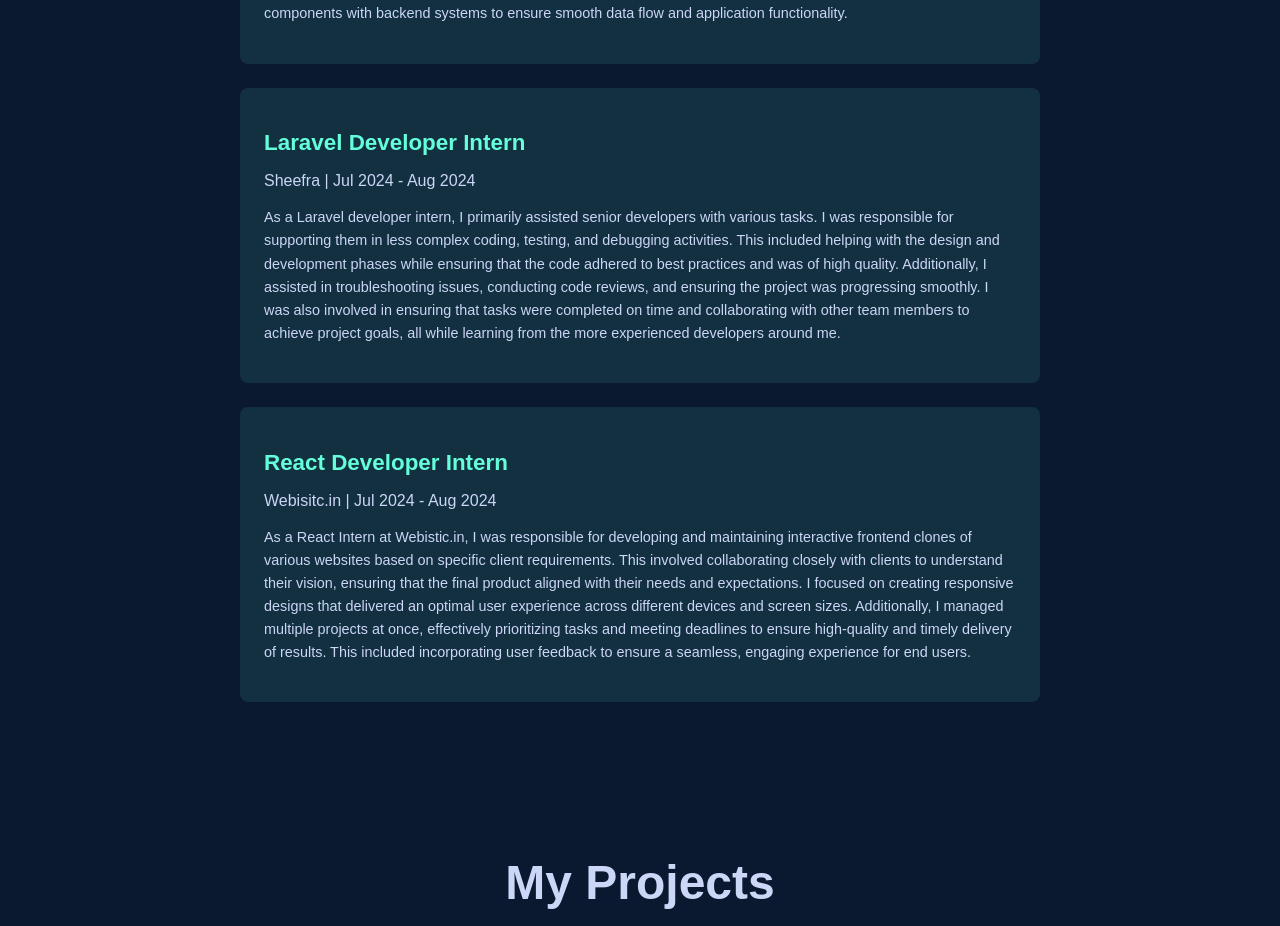
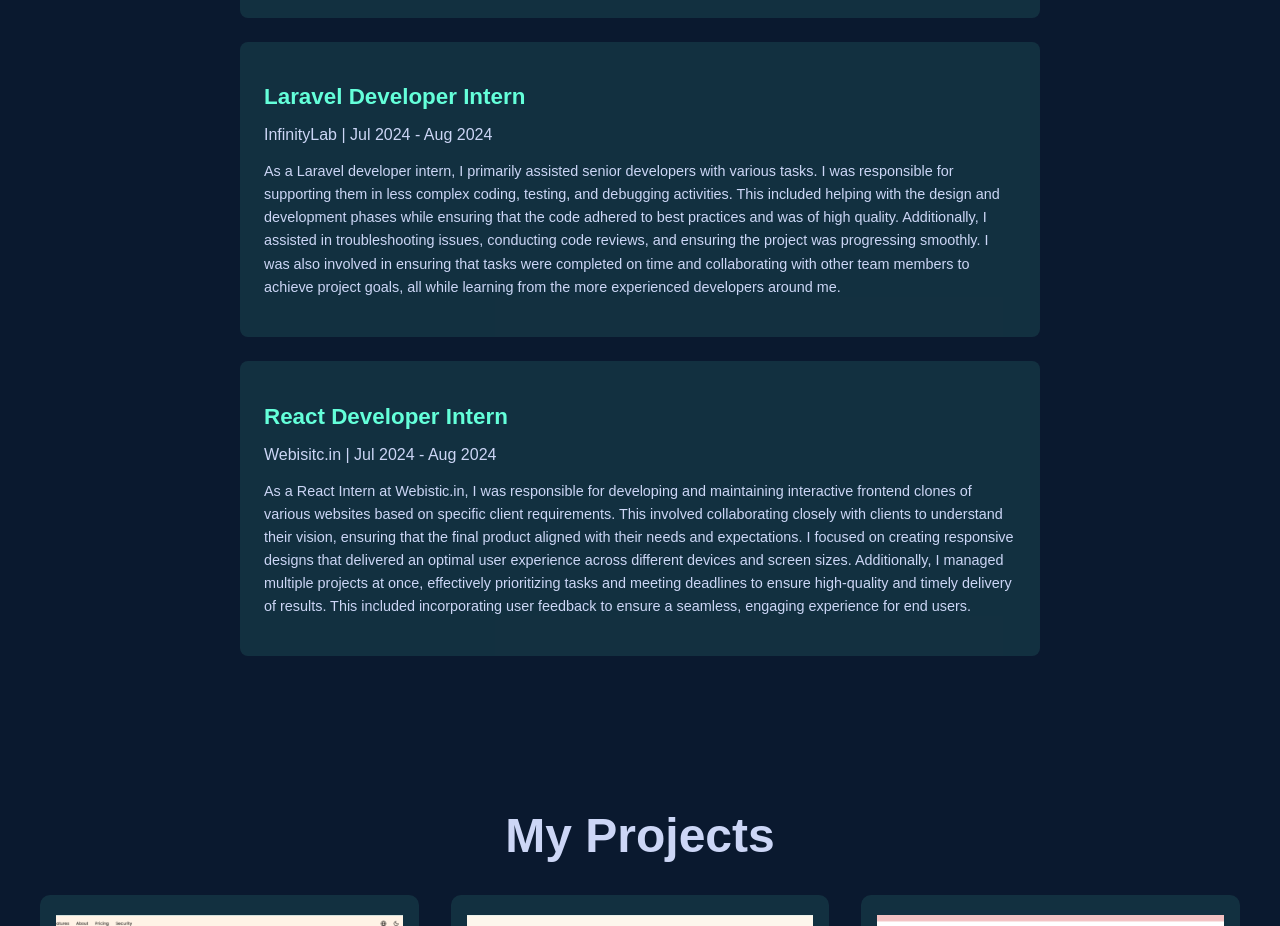
Before and after one commit to hania-cs/MyPortfolio, a React (Vite) app: page / in a window 1280 px wide. Shown: the part 2666-3592 px from the top of the page. Built offline with nearby package versions, Linux system fonts and the light colour scheme; a web font is replaced by a local one.

Commit message:
edit exp

```diff
--- a/src/components/AboutSection.jsx
+++ b/src/components/AboutSection.jsx
@@ -22,13 +22,13 @@ export default function AboutSection() {
   const tabContent = {
     experiences: [
 
-      { title: 'Web Developer Intern', company: 'OctoVertex', period: 'Dec 2024 - Present', description: 'As a Web Dveloper Intern at OctoVertexDeveloped and launched a responsive WordPress website for a medical clinic (BlossomBloom) based on client-provided designs, under direct mentorship from the company founder., I have worked on several WordPress projects, contributing to the development and management of websites. I took full responsibility for one WordPress project, working on it from start to finish, ensuring all aspects were handled with care and attention to detail. In addition, I collaborated with a fellow intern on another project, which is still under construction, and assisted my senior team members on two other ongoing projects. This role has allowed me to gain hands-on experience in WordPress development, including design, plugin integration, and website maintenance.' },
+      { title: 'Web Developer Intern', company: 'OctoVertex', period: 'Dec 2024 - Present', description: 'As a Web Dveloper Intern at OctoVertexDeveloped and launched a responsive WordPress website for a medical clinic (BlossomBloom) based on client-provided designs, under direct mentorship from the company founder., I have worked on several WordPress projects, contributing to the development and management of websites. I took full responsibility for one WordPress project, working on it from start to finish, ensuring all aspects were handled with care and attention to detail. Currently working on another Laravel project.' },
 
 
       { title: 'WordPress Developer Intern', company: 'Sheefra', period: 'May 2024 - Present', description: 'As a WordPress Intern at Sheefra, I have worked on several WordPress projects, contributing to the development and management of websites. I took full responsibility for one WordPress project, working on it from start to finish, ensuring all aspects were handled with care and attention to detail. In addition, I collaborated with a fellow intern on another project, which is still under construction, and assisted my senior team members on two other ongoing projects. This role has allowed me to gain hands-on experience in WordPress development, including design, plugin integration, and website maintenance.' },
       { title: 'Frontend Developer', company: 'ThePixelCompany', period: 'Aug 2024 - Oct 2024', description: 'As a Junior Front-End Developer, I was responsible for collaborating with UI/UX designers to turn design concepts into functional, user-friendly interfaces. I developed responsive web applications using React and JavaScript, ensuring that applications were interactive and optimized for various devices. My role also involved integrating front-end components with backend systems to ensure smooth data flow and application functionality.' },
 
-      { title: 'Laravel Developer Intern', company: 'Sheefra', period: 'Jul 2024 - Aug 2024', description: 'As a Laravel developer intern, I primarily assisted senior developers with various tasks. I was responsible for supporting them in less complex coding, testing, and debugging activities. This included helping with the design and development phases while ensuring that the code adhered to best practices and was of high quality. Additionally, I assisted in troubleshooting issues, conducting code reviews, and ensuring the project was progressing smoothly. I was also involved in ensuring that tasks were completed on time and collaborating with other team members to achieve project goals, all while learning from the more experienced developers around me.' },
+      { title: 'Laravel Developer Intern', company: 'InfinityLab', period: 'Jul 2024 - Aug 2024', description: 'As a Laravel developer intern, I primarily assisted senior developers with various tasks. I was responsible for supporting them in less complex coding, testing, and debugging activities. This included helping with the design and development phases while ensuring that the code adhered to best practices and was of high quality. Additionally, I assisted in troubleshooting issues, conducting code reviews, and ensuring the project was progressing smoothly. I was also involved in ensuring that tasks were completed on time and collaborating with other team members to achieve project goals, all while learning from the more experienced developers around me.' },
       { title: 'React Developer Intern', company: 'Webisitc.in', period: 'Jul 2024 - Aug 2024', description: 'As a React Intern at Webistic.in, I was responsible for developing and maintaining interactive frontend clones of various websites based on specific client requirements. This involved collaborating closely with clients to understand their vision, ensuring that the final product aligned with their needs and expectations. I focused on creating responsive designs that delivered an optimal user experience across different devices and screen sizes. Additionally, I managed multiple projects at once, effectively prioritizing tasks and meeting deadlines to ensure high-quality and timely delivery of results. This included incorporating user feedback to ensure a seamless, engaging experience for end users.' },
     ],
     education: [
```
